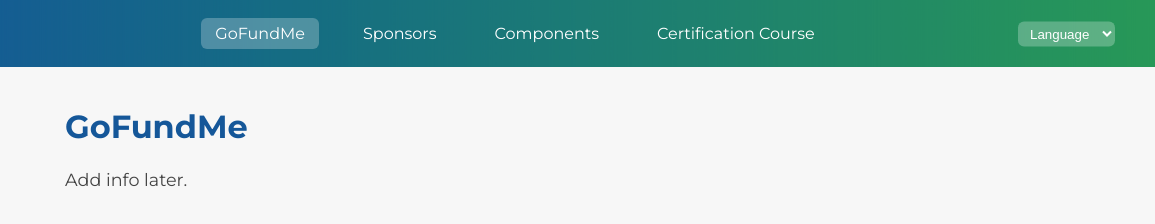
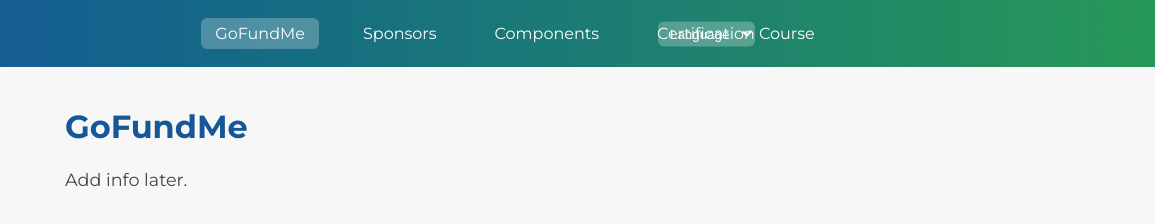
Before and after one commit to Afraz-Refai/LifeBox-Link, a plain HTML site: page gofundme.html in a window 1280 px wide. Shown: the full height of the page, 125-1280 px from the left. Drawn offline with Linux system fonts and the light colour scheme.

Commit message:
Update style.css
language button position change

```diff
--- a/style.css
+++ b/style.css
@@ -461,7 +461,7 @@
 /* Add language selector positioning below */
 .subpage-nav .language-select {
   position: absolute;
-  right: 40px;
+  right: 400px;
   top: 50%;
   transform: translateY(-50%);
 }
```
